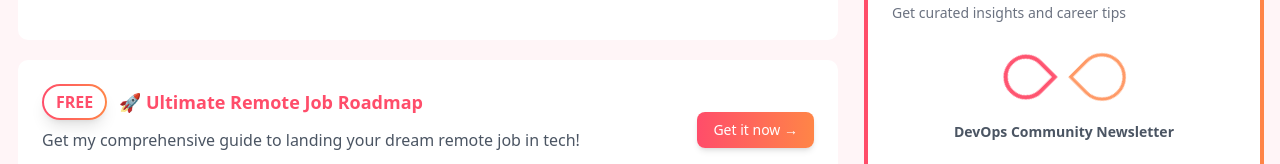
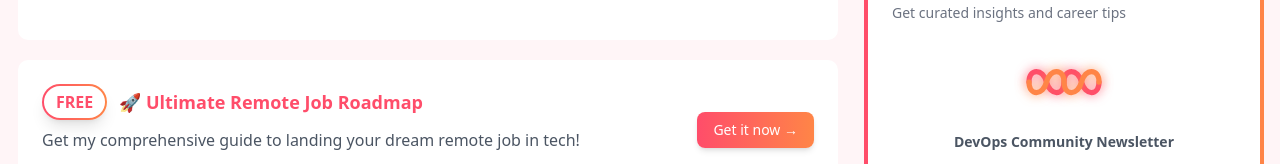
Before and after one commit to rohitg00/devopscommunity-website, a React (Vite) app: page / in a window 1280 px wide. Shown: the part 250-414 px from the top of the page. Built offline with nearby package versions, Linux system fonts and the light colour scheme; no server answers.

Commit message:
newsletter changes

```diff
--- a/src/components/SubstackBanner.tsx
+++ b/src/components/SubstackBanner.tsx
@@ -22,7 +22,16 @@ export function SubstackBanner() {
             {/* DevOps Infinity Symbol */}
             <div className="my-6 hover:scale-105 transition-transform duration-300">
               <div className="devops-infinity">
-                <div className="infinity-loop"></div>
+                <svg viewBox="0 0 100 40" width="100%" height="100%">
+                  <path
+                    className="infinity-path infinity-path-1"
+                    d="M30,20 C30,12 38,12 40,20 C42,28 50,28 50,20 C50,12 58,12 60,20 C62,28 70,28 70,20"
+                  />
+                  <path
+                    className="infinity-path infinity-path-2"
+                    d="M30,20 C30,28 38,28 40,20 C42,12 50,12 50,20 C50,28 58,28 60,20 C62,12 70,12 70,20"
+                  />
+                </svg>
               </div>
               <div className="text-center text-sm text-gray-600 mt-3">
                 <span className="font-semibold">DevOps Community Newsletter</span>
--- a/src/index.css
+++ b/src/index.css
@@ -36,77 +36,57 @@
 }
 
 /* DevOps Infinity Animation */
+@keyframes moveParticles {
+  0% {
+    stroke-dashoffset: 1000;
+  }
+  100% {
+    stroke-dashoffset: 0;
+  }
+}
+
+@keyframes glowEffect {
+  0%, 100% {
+    filter: drop-shadow(0 0 2px rgba(255, 77, 106, 0.6))
+            drop-shadow(0 0 4px rgba(255, 77, 106, 0.4));
+  }
+  50% {
+    filter: drop-shadow(0 0 4px rgba(255, 133, 71, 0.8))
+            drop-shadow(0 0 8px rgba(255, 133, 71, 0.6));
+  }
+}
+
 .devops-infinity {
   position: relative;
-  width: 120px;
-  height: 60px;
+  width: 180px;
+  height: 70px;
   margin: 15px auto;
   display: flex;
   align-items: center;
   justify-content: center;
 }
 
-.infinity-loop {
-  width: 120px;
-  height: 44px;
-  position: relative;
+.infinity-path {
+  fill: none;
+  stroke-width: 3;
+  stroke-linecap: round;
+  stroke-dasharray: 10, 20;
+  animation: moveParticles 8s linear infinite,
+             glowEffect 3s ease-in-out infinite;
 }
 
-.infinity-loop::before,
-.infinity-loop::after {
-  content: "";
-  position: absolute;
-  top: 0;
-  left: 0;
-  width: 44px;
-  height: 44px;
-  border: 5px solid #FF4D6A;
-  border-radius: 44px 44px 0 44px;
-  transform: rotate(-45deg);
-  animation: pulse 2s ease-in-out infinite;
+.infinity-path-1 {
+  stroke: #FF4D6A;
+  stroke-dasharray: 1000;
+  stroke-dashoffset: 1000;
+  animation: moveParticles 8s linear infinite;
+  filter: drop-shadow(0 0 3px rgba(255, 77, 106, 0.8));
 }
 
-.infinity-loop::after {
-  left: auto;
-  right: 0;
-  border-radius: 44px 44px 44px 0;
-  transform: rotate(45deg);
-  border-color: #FF8547;
-  animation: pulseRight 2s ease-in-out infinite 1s;
+.infinity-path-2 {
+  stroke: #FF8547;
+  stroke-dasharray: 1000;
+  stroke-dashoffset: 1000;
+  animation: moveParticles 8s linear infinite reverse;
+  filter: drop-shadow(0 0 3px rgba(255, 133, 71, 0.8));
 }
-
-@keyframes pulse {
-  0% {
-    transform: rotate(-45deg) scale(1);
-    border-width: 5px;
-    opacity: 1;
-  }
-  50% {
-    transform: rotate(-45deg) scale(1.1);
-    border-width: 3px;
-    opacity: 0.8;
-  }
-  100% {
-    transform: rotate(-45deg) scale(1);
-    border-width: 5px;
-    opacity: 1;
-  }
-}
-
-@keyframes pulseRight {
-  0% {
-    transform: rotate(45deg) scale(1);
-    border-width: 5px;
-    opacity: 1;
-  }
-  50% {
-    transform: rotate(45deg) scale(1.1);
-    border-width: 3px;
-    opacity: 0.8;
-  }
-  100% {
-    transform: rotate(45deg) scale(1);
-    border-width: 5px;
-    opacity: 1;
-  }
-}
```
